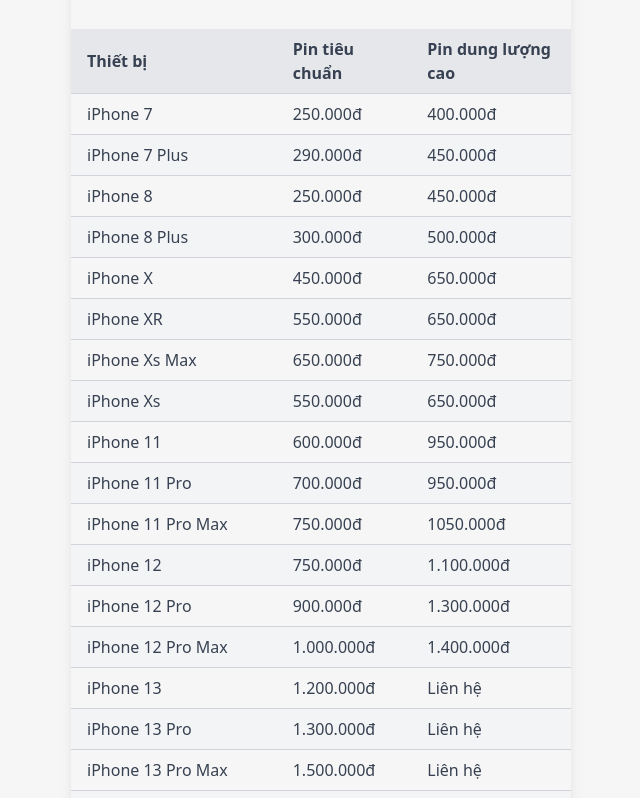
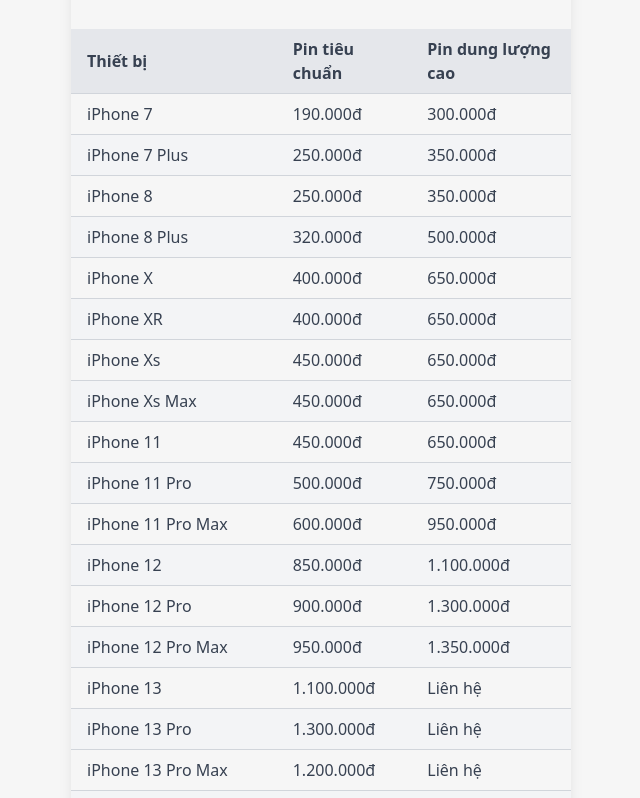
Before and after one commit to lesontung1996/mobizen, an Astro site: page / in a window 1280 px wide. Shown: the part 1342-2140 px from the top of the page, without its empty margins (319-959 px from the left). Built offline with nearby package versions, Linux system fonts and the light colour scheme; Astro itself is replaced by a stand-in of ours.

Commit message:
Update Prices “price-1”

```diff
--- a/src/_posts/prices/price-1.md
+++ b/src/_posts/prices/price-1.md
@@ -6,21 +6,21 @@
 ---
 | Thiết bị                         | Pin tiêu chuẩn | Pin dung lượng cao |
 | -------------------------------- | -------------- | ------------------ |
-| iPhone 7                         | 250.000đ       | 400.000đ           |
-| iPhone 7 Plus                    | 290.000đ       | 450.000đ           |
-| iPhone 8                         | 250.000đ       | 450.000đ           |
-| iPhone 8 Plus                    | 300.000đ       | 500.000đ           |
-| iPhone X                         | 450.000đ       | 650.000đ           |
-| iPhone XR                        | 550.000đ       | 650.000đ           |
-| iPhone Xs Max                    | 650.000đ       | 750.000đ           |
-| iPhone Xs                        | 550.000đ       | 650.000đ           |
-| iPhone 11                        | 600.000đ       | 950.000đ           |
-| iPhone 11 Pro                    | 700.000đ       | 950.000đ           |
-| iPhone 11 Pro Max                | 750.000đ       | 1050.000đ          |
-| iPhone 12                        | 750.000đ       | 1.100.000đ         |
+| iPhone 7                         | 190.000đ       | 300.000đ           |
+| iPhone 7 Plus                    | 250.000đ       | 350.000đ           |
+| iPhone 8                         | 250.000đ       | 350.000đ           |
+| iPhone 8 Plus                    | 320.000đ       | 500.000đ           |
+| iPhone X                         | 400.000đ       | 650.000đ           |
+| iPhone XR                        | 400.000đ       | 650.000đ           |
+| iPhone Xs                        | 450.000đ       | 650.000đ           |
+| iPhone Xs Max                    | 450.000đ       | 650.000đ           |
+| iPhone 11                        | 450.000đ       | 650.000đ           |
+| iPhone 11 Pro                    | 500.000đ       | 750.000đ           |
+| iPhone 11 Pro Max                | 600.000đ       | 950.000đ           |
+| iPhone 12                        | 850.000đ       | 1.100.000đ         |
 | iPhone 12 Pro                    | 900.000đ       | 1.300.000đ         |
-| iPhone 12 Pro Max                | 1.000.000đ     | 1.400.000đ         |
-| iPhone 13                        | 1.200.000đ     | Liên hệ            |
+| iPhone 12 Pro Max                | 950.000đ       | 1.350.000đ         |
+| iPhone 13                        | 1.100.000đ     | Liên hệ            |
 | iPhone 13 Pro                    | 1.300.000đ     | Liên hệ            |
-| iPhone 13 Pro Max                | 1.500.000đ     | Liên hệ            |
+| iPhone 13 Pro Max                | 1.200.000đ     | Liên hệ            |
 | (*)Pin Bảo Hành 12 Tháng 1 đổi 1 |                |                    |
```
